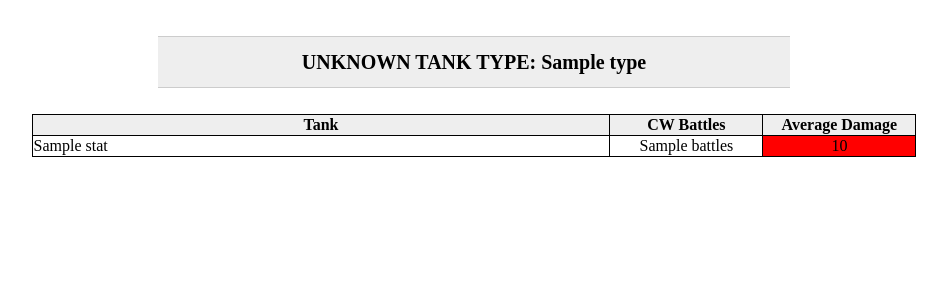
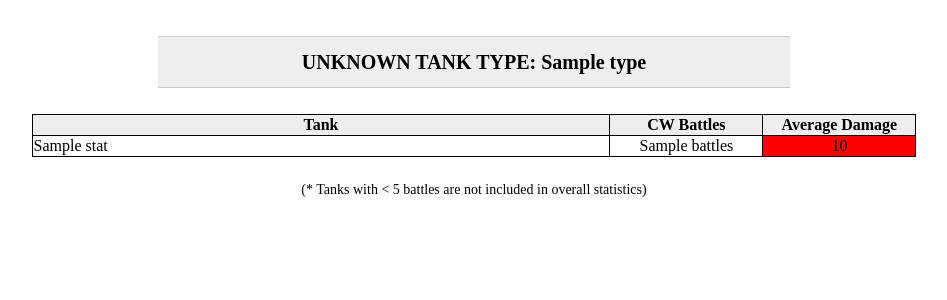
Before and after one commit to jonhartm/pyWOTCW, a Flask app: template templates/player.html in a window 1280 px wide. Shown: the part 258-558 px from the top of the page, without its empty margins (166-1113 px from the left). Run offline with Flask 2, Linux system fonts and the light colour scheme; the template is opened without the code that fills it: most values are stand-ins (such as "Sample title", 1, 10 or a date in 2020).

Commit message:
Include a note regarding tanks with > 5 battles

```diff
--- a/templates/player.html
+++ b/templates/player.html
@@ -63,7 +63,12 @@
         {% endif %}
         {% for stat in stats %}
         <tr>
-          <td>{{stat['name']}}</td>
+          <td>
+            {{stat['name']}}
+            {% if stat['battles'] < 5 %}
+            *
+            {% endif %}
+          </td>
           <td>{{stat['battles']}}</td>
           {% if type == "lightTank" %}
             <td class="rank-{{stat['spotRank']}}">{{stat['avgSpot']}}</td>
@@ -75,6 +80,9 @@
     </table>
   {% endif %}
   {% endfor %}
+  <div class="info-text">
+    <p>(* Tanks with < 5 battles are not included in overall statistics)</p>
+  </div>
 </body>
 <footer>
   <script
```
